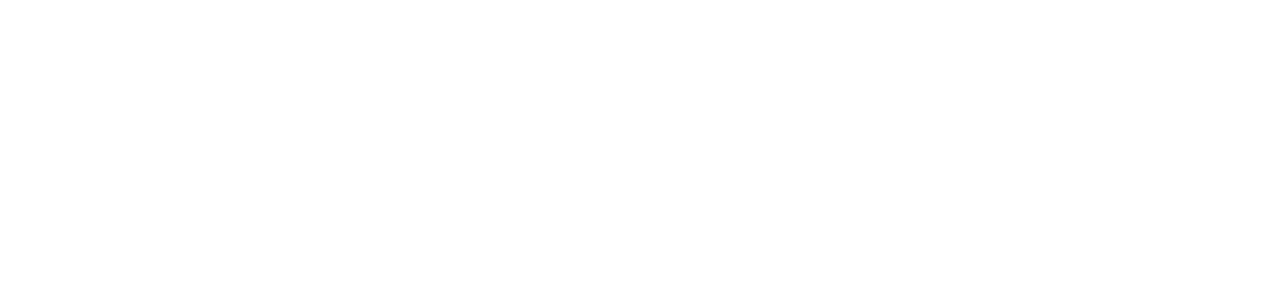
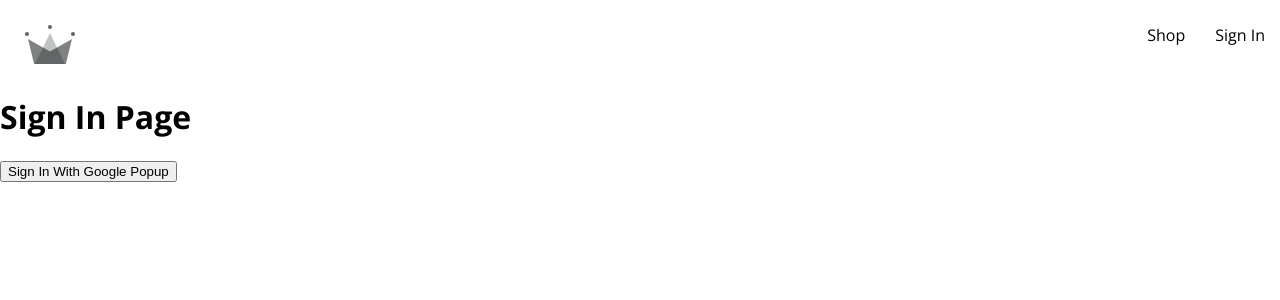
Before and after one commit to varunmahajan1992/my-clothing, a React (Create React App) app: page /sign-in in a window 1280 px wide. Before the commit this address had no page. Shown: the top 300 px of the page. Built offline with nearby package versions, Linux system fonts and the light colour scheme.

Commit message:
Added sign in and used firebase

```diff
--- a/package.json
+++ b/package.json
@@ -6,6 +6,7 @@
     "@testing-library/jest-dom": "^5.17.0",
     "@testing-library/react": "^13.4.0",
     "@testing-library/user-event": "^13.5.0",
+    "firebase": "^10.13.0",
     "react": "^18.3.1",
     "react-dom": "^18.3.1",
     "react-router-dom": "^6.26.1",
--- a/src/App.js
+++ b/src/App.js
@@ -1,6 +1,7 @@
 import { Routes, Route } from "react-router-dom";
 import Home from "./routes/home/home.component";
 import Navigation from "./routes/navigation/navigation.component";
+import SignIn from "./routes/signin/sign-in.component";
 
 const Shop = () => {
   return <div>This is shop component.</div>;
@@ -11,7 +12,8 @@ const App = () => {
     <Routes>
       <Route path="/" element={<Navigation />}>
         <Route index element={<Home />}></Route>
-        <Route path="/shop" element={<Shop />}></Route>
+        <Route path="shop" element={<Shop />}></Route>
+        <Route path="sign-in" element={<SignIn />}></Route>
       </Route>
     </Routes>
   );
--- a/src/routes/navigation/navigation.component.jsx
+++ b/src/routes/navigation/navigation.component.jsx
@@ -11,8 +11,11 @@ const Navigation = () => {
           <CrwnLogo className="logo"></CrwnLogo>
         </Link>
         <div className="nav-links-container">
-          <Link className="nav-link" to="/Shop">
+          <Link className="nav-link" to="/shop">
             Shop
+          </Link>
+          <Link className="nav-link" to="/sign-in">
+            Sign In
           </Link>
         </div>
       </div>
--- /dev/null
+++ b/src/routes/signin/sign-in.component.jsx
@@ -0,0 +1,19 @@
+import {
+  signInWithGooglePopup,
+  createUserDocumentFromAuth,
+} from "../../utils/firebase/firebase.util";
+
+const SignIn = () => {
+  const logGoogleUser = async () => {
+    const { user } = await signInWithGooglePopup();
+    const userDocref = await createUserDocumentFromAuth(user);
+  };
+  return (
+    <div>
+      <h1>Sign In Page</h1>
+      <button onClick={logGoogleUser}>Sign In With Google Popup</button>
+    </div>
+  );
+};
+
+export default SignIn;
--- /dev/null
+++ b/src/utils/firebase/firebase.util.js
@@ -0,0 +1,49 @@
+import { initializeApp } from "firebase/app";
+import {
+  getAuth,
+  signInWithRedirect,
+  signInWithPopup,
+  GoogleAuthProvider,
+} from "firebase/auth";
+import { getFirestore, doc, getDoc, setDoc } from "firebase/firestore";
+
+const firebaseConfig = {
+  apiKey: "AIzaSyCnK563EsMCyzo_d4c41XSq0qPRkNHAoms",
+  authDomain: "my-clothing-db-6fb23.firebaseapp.com",
+  projectId: "my-clothing-db-6fb23",
+  storageBucket: "my-clothing-db-6fb23.appspot.com",
+  messagingSenderId: "345223839857",
+  appId: "1:345223839857:web:aa3a0cf254ea758ac85bd0",
+};
+
+const firebaseApp = initializeApp(firebaseConfig);
+
+const provider = new GoogleAuthProvider();
+
+provider.setCustomParameters({
+  prompt: "select_account",
+});
+
+export const auth = getAuth();
+export const signInWithGooglePopup = () => signInWithPopup(auth, provider);
+
+export const db = getFirestore();
+
+export const createUserDocumentFromAuth = async (userAuth) => {
+  const userDocref = doc(db, "users", userAuth.uid);
+  const userSnapshot = await getDoc(userDocref);
+
+  if (!userSnapshot.exists()) {
+    const { displayName, email } = userAuth;
+    const createdAt = new Date();
+    try {
+      await setDoc(userDocref, {
+        displayName,
+        email,
+        createdAt,
+      });
+    } catch (err) {
+      console.log("Error creating user", err.message);
+    }
+  }
+};
```
Also changed, not shown: 1 other file (tests, documents, lock files or other folders).
